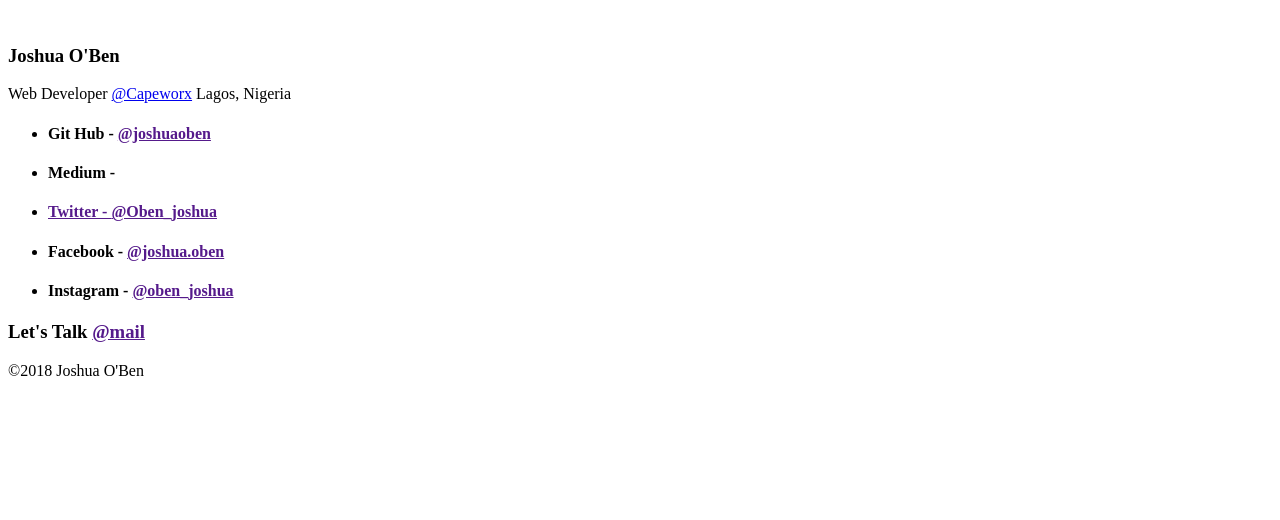
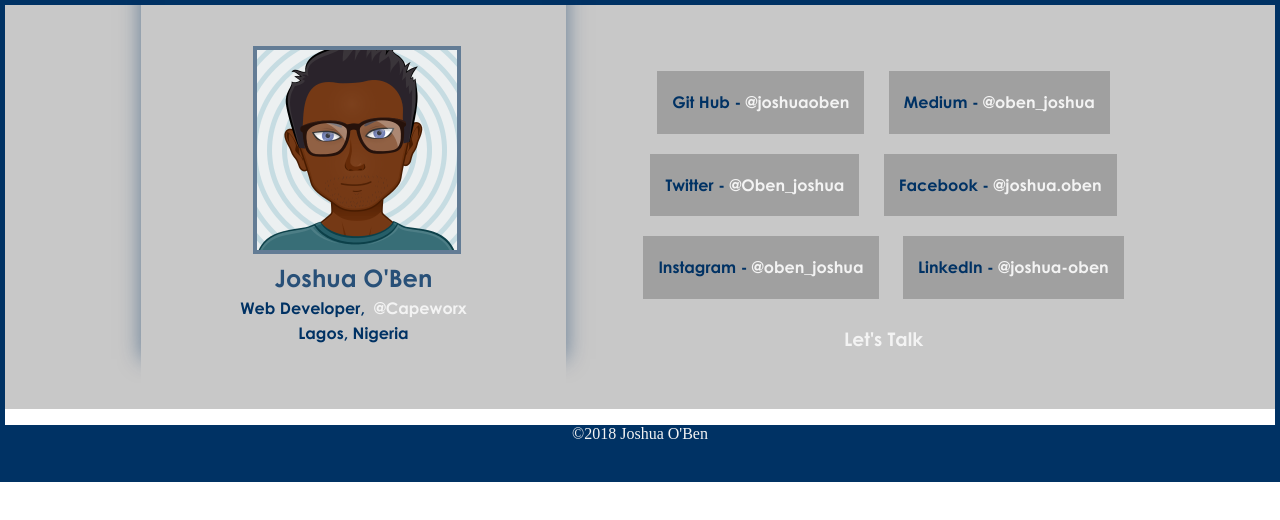
Before and after one commit to joshuaoben/Personal_Profile_Page, a plain HTML site: page index.html in a window 1280 px wide. Drawn offline with Linux system fonts and the light colour scheme.

Commit message:
styling the page

```diff
--- a/assets/css/style.css
+++ b/assets/css/style.css
@@ -18,3 +18,144 @@
 	src:url(../fonts/MuseoSans500.otf);
 	font-weight: bold;
 }
+
+[class*="col-"]{
+	float: left;
+	padding: 15px;
+	border:1px solid 0,50,100,0.5);
+}
+.row::after{
+	content:"";
+	clear: both;
+	display: table;
+}
+.col-1{
+	width: 8.33%;
+}
+.col-2{
+	width: 16.66%;
+}
+.col-3{
+	width: 25%;
+}
+.col-4{
+	width: 33.33%;
+}
+.col-5{
+	width: 41.66%;
+}
+.col-6{
+	width: 50%;
+}
+.col-7{
+	width: 58.33%;
+}
+.col-8{
+	width: 66.66%
+}
+.col-9{
+	width: 75%;
+}
+.col-10{
+	width: 83.33%;
+}
+.col-11{
+	width: 91.66%;
+}
+.col-12{
+	width: 100%;
+}
+
+body{
+	margin: 0;
+	padding: 0;
+	border: solid 5px rgba(0,50,100, 1);
+	box-sizing: border-box;
+	text-align: center;
+	cursor: crosshair;
+}
+
+.body{
+	background-color: #c8c8c8;
+	color: #003264;
+	display: block;
+	width: 100%;
+	height: 100%;
+	margin: 0 auto;
+	font-family: Gothic-Bold;
+}
+
+.avatar{
+	border: solid thin transparent;
+	box-shadow: 0px -30px 20px rgba(0,50,100,0.5);
+	padding: 40px 0;
+}
+
+.avatar-image{
+	width: 200px;
+	display: inline-block;
+}
+
+.avatar-image img{
+	width: 100%;
+	border: solid 4px rgba(0,50,100, 0.5);
+	-moz-transition: border 2s, transform 3s, border-radius 1s;
+	border-radius: none;
+}
+.avatar-image img::title{
+	background-color: #527;
+	color: #fff;
+}
+.avatar-image img:hover{
+	border: solid 4px rgba(0,50,100, 1);
+	-moz-transform:scale(1.05);
+	border-radius:50%;
+}
+.avatar-details{
+	margin: 0 auto;
+}
+.avatar-details span{
+	display: block;
+	margin: 5px;
+}
+#name{
+	font-family: Gothic-Bold;
+	font-size: 24px;
+	line-height: 24px;
+	margin: 8px;
+	color: rgba(0,50,100,0.8);
+	-moz-transition: color 1s;
+}
+#name:hover{
+	color: rgba(0,50,100,1);
+	cursor: pointer;
+}
+.link{
+	text-decoration: none;
+	color: #f3f3f3;
+}
+.links {
+	padding: 40px 0;
+}
+.links ul{
+	list-style: none;
+	padding: 0;
+	text-align: center;
+
+}
+.links ul li{
+	background-color: rgba(0,0,0,0.2);
+	-moz-transition: background-color 2s;
+	text-align: left;
+	margin: 0 auto;
+	display: inline-block;
+	margin: 10px;
+	padding: 0 15px;
+}
+.links ul li:hover{
+	background-color: rgba(0,0,0,0.5);
+}
+.foot{
+	color: #f3f3f3;
+	background-color: #003264;
+}
--- a/index.html
+++ b/index.html
@@ -2,58 +2,66 @@
 <html>
 <head>
 	<title>Joshua O'Ben</title>
+	<link rel="stylesheet" type="text/css" href="assets/css/style.css">
 </head>
 <body>
 
-	<section class="body">
-		<div class="avatar">
+	<section class="row body">
+		<div class="col-1"></div>
+		<div class="avatar col-4">
 			<div class="avatar-image">
-				<img src="">
+				<img src="./assets/images/JoshuaObenAvatar.png" title="Hello!">
 			</div>
 			<div class="avatar-details">
 				<h3 id="name"> Joshua O'Ben </h3>
-				<span id="designation"> Web Developer <a href="http://capeworx.com">@Capeworx</a></span>
+				<span id="designation"> Web Developer, &nbsp;<a class="link" href="http://capeworx.com">@Capeworx</a></span>
 				<span id="location">Lagos, Nigeria</span>
 			</div>
 		</div>
-		<div class="links">
+
+		<div class="links col-6">
 			<ul>
 				<li>
 					<h4>
-						Git Hub - <a href="">@joshuaoben</a>
+						Git Hub - <a class="link" href="https://github.com/joshuaoben">@joshuaoben</a>
 					</h4>
 				</li>
 				<li>
 					<h4>
-						Medium - <a href="">
+						Medium - <a class="link" href="https://medium.com/@oben_joshua">@oben_joshua</a>
 					</h4>
 				</li>
 				<li>
 					<h4>
-						Twitter - <a href="">@Oben_joshua</a>
+						Twitter - <a class="link" href="https://twitter.com/Oben_joshua">@Oben_joshua</a>
 					</h4>
 				</li>
 				<li>
 					<h4>
-						Facebook - <a href="">@joshua.oben</a>
+						Facebook - <a class="link" href="https://www.facebook.com/joshua.oben">@joshua.oben</a>
 					</h4>
 				</li>
 				<li>
 					<h4>
-						Instagram - <a href="">@oben_joshua</a>
+						Instagram - <a class="link" href="https://www.instagram.com/oben_joshua/">@oben_joshua</a>
+					</h4>
+				</li>
+				<li>
+					<h4>
+						LinkedIn - <a class="link" href="https://www.linkedin.com/in/joshua-oben/">@joshua-oben</a>
 					</h4>
 				</li>
 			</ul>
 			<div>
 				<h3>
-					Let's Talk <a href="">@mail</a>
+					 <a class="link contact" href="mailto:joshua@capeworx.com">Let's Talk</a>
 				</h3>
 			</div>
 		</div>
-		<div class="foot">
-			<p>&copy;2018 Joshua O'Ben</p>
-			<img src="">
-		</div>
 	</section>
+	<div class="row foot">
+		<p>&copy;2018 Joshua O'Ben</p>
+		<img src="">
+	</div>
 </body>
 </html>
```
Also changed, not shown: assets/images/JoshuaObenAvatar.png (added).
